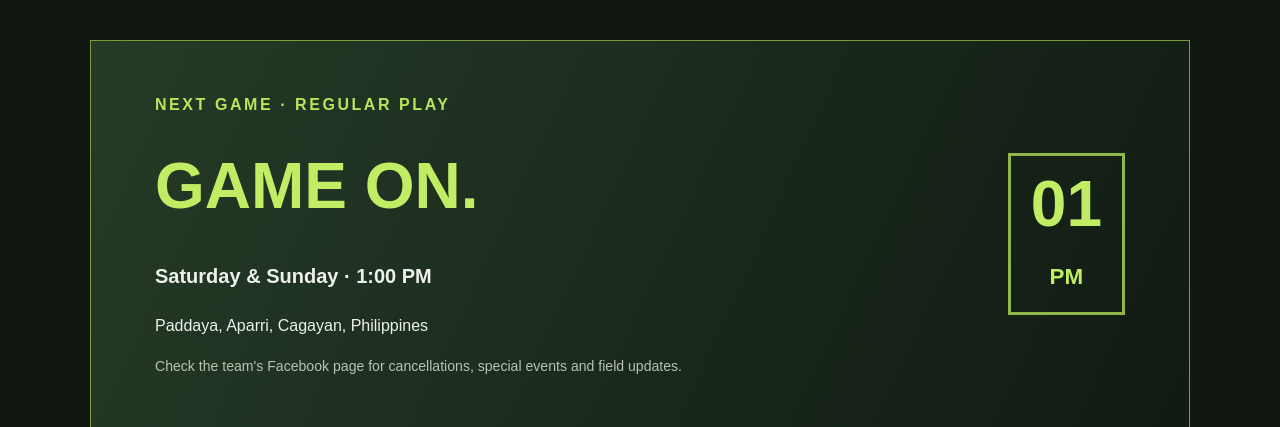
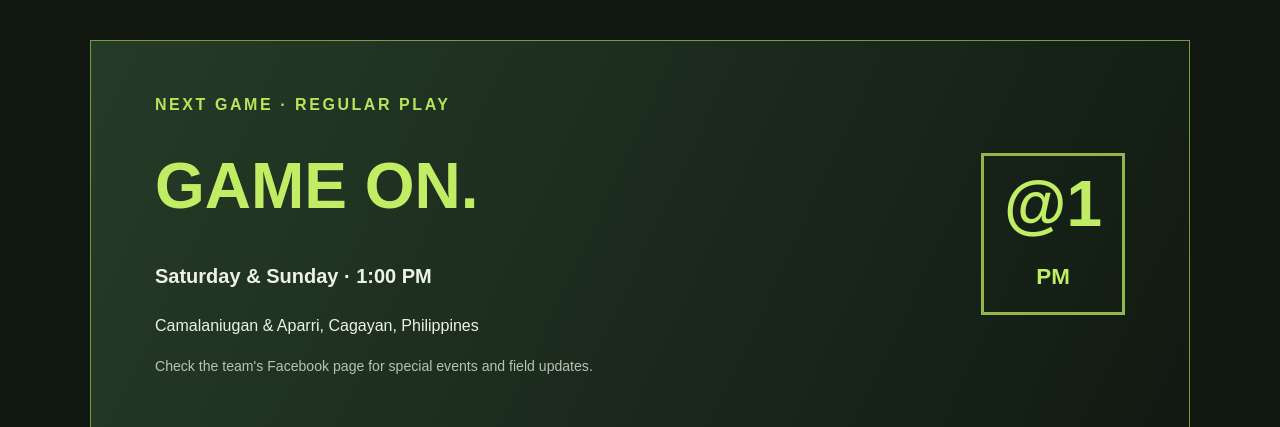
Before and after one commit to aparri-team-airsofter/aparri-team-airsofter.github.io, a plain HTML site: page index.html in a window 1280 px wide. Shown: the part 566-993 px from the top of the page. Drawn offline with Linux system fonts and the light colour scheme.

Commit message:
Update index.html

```diff
--- a/index.html
+++ b/index.html
@@ -38,10 +38,10 @@
         <p class="eyebrow">NEXT GAME · REGULAR PLAY</p>
         <h2>GAME ON.</h2>
         <p class="big">Saturday &amp; Sunday · 1:00 PM</p>
-        <p>Paddaya, Aparri, Cagayan, Philippines</p>
-        <p class="small">Check the team's Facebook page for cancellations, special events and field updates.</p>
+        <p>Camalaniugan & Aparri, Cagayan, Philippines</p>
+        <p class="small">Check the team's Facebook page for special events and field updates.</p>
       </div>
-      <div class="schedule-mark">01<br><span>PM</span></div>
+      <div class="schedule-mark">@1<br><span>PM</span></div>
     </section>
 
     <section id="about" class="section">
@@ -99,7 +99,7 @@
     </section>
   </main>
 
-  <footer><img src="assets/team-logo.svg" alt="" width="54" height="54"><p>APARRI TEAM AIRSOFTER</p><p class="small">PLAY FAIR · PLAY SAFE · RESPECT EVERYONE</p><p class="small">© <span id="year"></span> Aparri Team Airsofter</p></footer>
+  <footer><img src="assets/Neon Jungle Airsoft Emblem.png" alt="" width="54" height="54"><p>APARRI TEAM AIRSOFTER</p><p class="small">PLAY FAIR · PLAY SAFE · RESPECT EVERYONE</p><p class="small">© <span id="year"></span> Aparri Team Airsofter</p></footer>
   <script src="script.js"></script>
 </body>
 </html>
```
